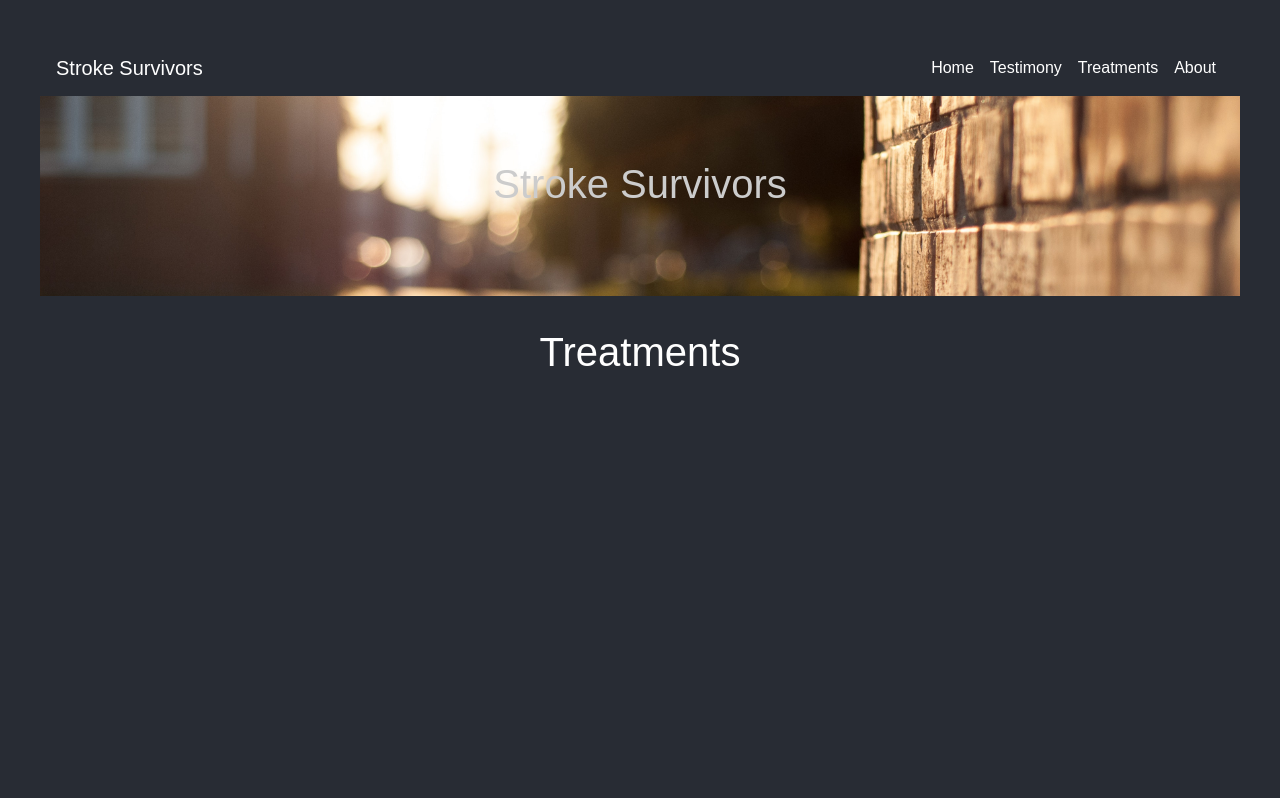
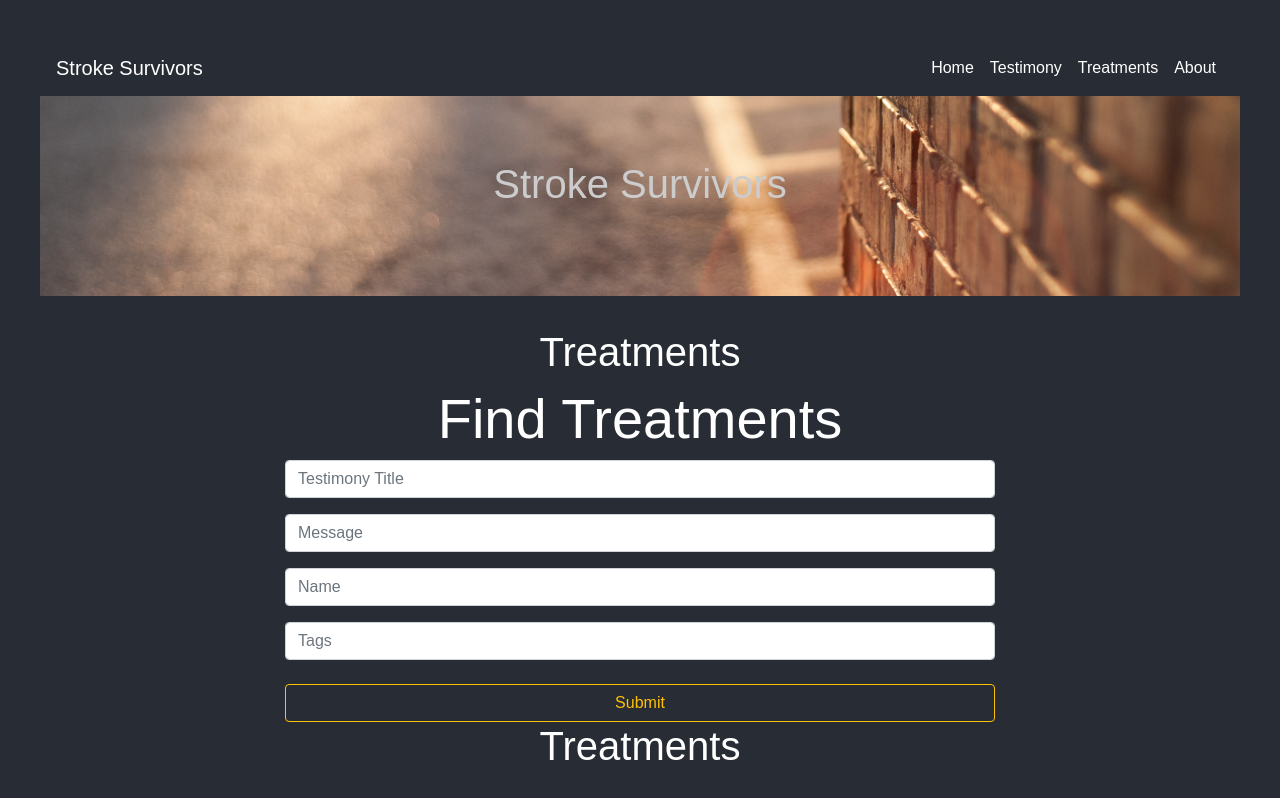
Before and after one commit to bethel-school-of-technology/team-crud-happens-frontend, a React (Create React App) app: page /treatments in a window 1280 px wide. Shown: the top 798 px of the page. Built offline with nearby package versions, Linux system fonts and the light colour scheme.

Commit message:
God, please have mercy on me

```diff
--- a/src/App.js
+++ b/src/App.js
@@ -1,9 +1,9 @@
 import React, { Component } from 'react';
 import { BrowserRouter as Router, Switch, Route } from 'react-router-dom';
 import { Home } from './pages/Home';
-import { Testimony } from './pages/Testimony';
-import { Treatments } from './pages/Treatments';
-import { About } from './pages/About';
+import { Testimony } from './pages/testimony';
+import { Treatments } from './pages/treatments';
+import { About } from './pages/about';
 import { Layout } from './components/Layout';
 import { NavigationBar } from './components/NavigationBar';
 import { Jumbotron } from './components/Jumbotron';
--- /dev/null
+++ b/src/pages/CreateTreatments.js
@@ -0,0 +1,123 @@
+import React from 'react';
+import axios from 'axios';
+import '../App.css';
+
+class CreateTreatments extends React.Component {
+    constructor() {
+        super();
+        this.state = {
+            title: '',
+            message: '',
+            name: '',
+            tags: '',
+        };
+    }
+
+    onChange = e => {
+        this.setState({ [e.target.name]: e.target.value });
+    };
+
+    onSubmit = e => {
+        e.preventDefault();
+
+        const data = {
+            title: this.state.title,
+            message: this.state.message,
+            name: this.state.name,
+            tags: this.state.tags,
+        };
+        console.log(data)
+
+        axios
+      .post('http://localhost:8080/treatments', data)
+      .then(res => {
+        this.setState({
+          title: '',
+          message:'',
+          name:'',
+          tags:'',
+
+        })
+        this.props.history.push('/treatments');
+      })
+      .catch(err => {
+        console.log("Error in CreateTreatments!");
+      })
+  };
+
+
+
+        render() {
+            return (
+                <div className="CreateTreatments">
+                    <div className="container">
+                        <div className="row">
+                            <div className="col-md-8 m-auto">
+
+                            </div>
+                            <div className="col-md-8 m-auto">
+                                <h1 className="display-4 text-center">Find Treatments</h1>
+
+
+                                <form noValidate onSubmit={this.onSubmit}>
+                                    <div className='form-group'>
+                                        <input
+                                            type='text'
+                                            placeholder='Testimony Title'
+                                            name='title'
+                                            className='form-control'
+                                            value={this.state.title}
+                                            onChange={this.onChange}
+                                        />
+                                    </div>
+
+                                    <div className='form-group'>
+                                        <input
+                                            type='text'
+                                            placeholder='Message'
+                                            name='message'
+                                            className='form-control'
+                                            value={this.state.message}
+                                            onChange={this.onChange}
+                                        />
+                                    </div>
+
+                                    <div className='form-group'>
+                                        <input
+                                            type='text'
+                                            placeholder='Name'
+                                            name='name'
+                                            className='form-control'
+                                            value={this.state.name}
+                                            onChange={this.onChange}
+                                        />
+                                    </div>
+
+                                    <div className='form-group'>
+                                        <input
+                                            type='text'
+                                            placeholder='Tags'
+                                            name='Tags'
+                                            className='form-control'
+                                            value={this.state.tags}
+                                            onChange={this.onChange}
+                                        />
+                                    </div>
+
+
+
+                                    <input
+                                        type="submit"
+                                        className="btn btn-outline-warning btn-block mt-4"
+
+                                    />
+                                </form>
+                            </div>
+                        </div>
+                    </div>
+                </div>
+            );
+            }
+    }
+
+    export default CreateTreatments;
--- /dev/null
+++ b/src/pages/TreatmentList.js
@@ -0,0 +1,49 @@
+import React from 'react';
+import '../App.css';
+//import TreatmentList from './TreatmentList';
+
+class TreatmentList extends React.Component {
+  constructor(props) {
+    super(props);
+    this.state = {
+      treatments: []
+    };
+  }
+
+
+
+
+  renderTreatmentList() {
+    return this.state.treatments.map((treatments, index) => {
+      const { title, message, name, tags } = treatments
+      return (
+        <tr key={title}>
+          <td>{title}</td>
+          <td>{message}</td>
+          <td>{name}</td>
+          <td>{tags}</td>
+        </tr>
+      )
+    })
+
+  }
+
+
+
+  render() {
+    return (
+
+      <div>
+        <h1 id='title'>Treatments</h1>
+        <table id='treatments'>
+          <tbody>
+            {this.renderTreatmentList()}
+          </tbody>
+        </table>
+      </div>
+
+    )
+  }
+}
+
+export default TreatmentList;
--- a/src/pages/treatments.js
+++ b/src/pages/treatments.js
@@ -1,8 +1,12 @@
 import React from 'react';
+import CreateTreatments from './CreateTreatments';
+import TreatmentList from './TreatmentList';
 
 export const Treatments = () => (
         <div>
         <h1>Treatments</h1>
+        <CreateTreatments></CreateTreatments>
+        <TreatmentList></TreatmentList>
         </div>
     )
 // import React from 'react';
```
